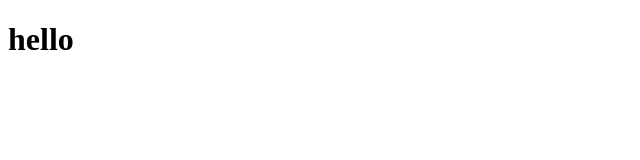
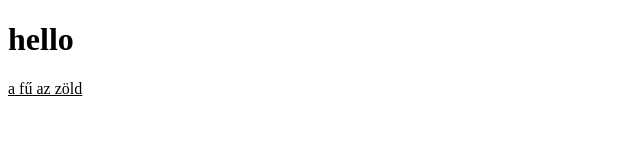
Before and after one commit to HeLL0SziA/26i_osztaly, a plain HTML site: page index.html in a window 1280 px wide. Shown: the full height of the page, 0-640 px from the left. Drawn offline with Linux system fonts and the light colour scheme.

Commit message:
p írása

```diff
--- a/index.html
+++ b/index.html
@@ -7,5 +7,6 @@
 </head>
 <body>
     <h1>hello</h1>
+    <p> <u>a fű az zöld</u></p>
 </body>
 </html>
```
